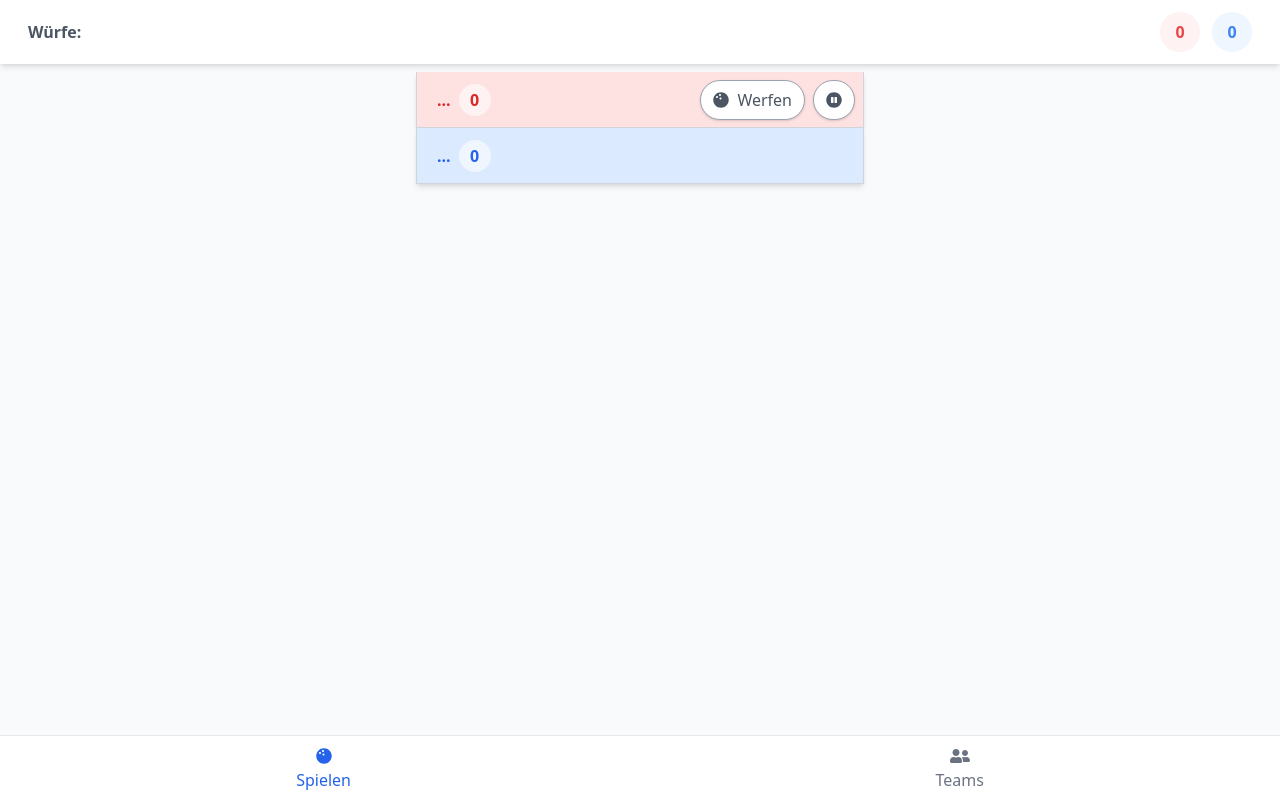
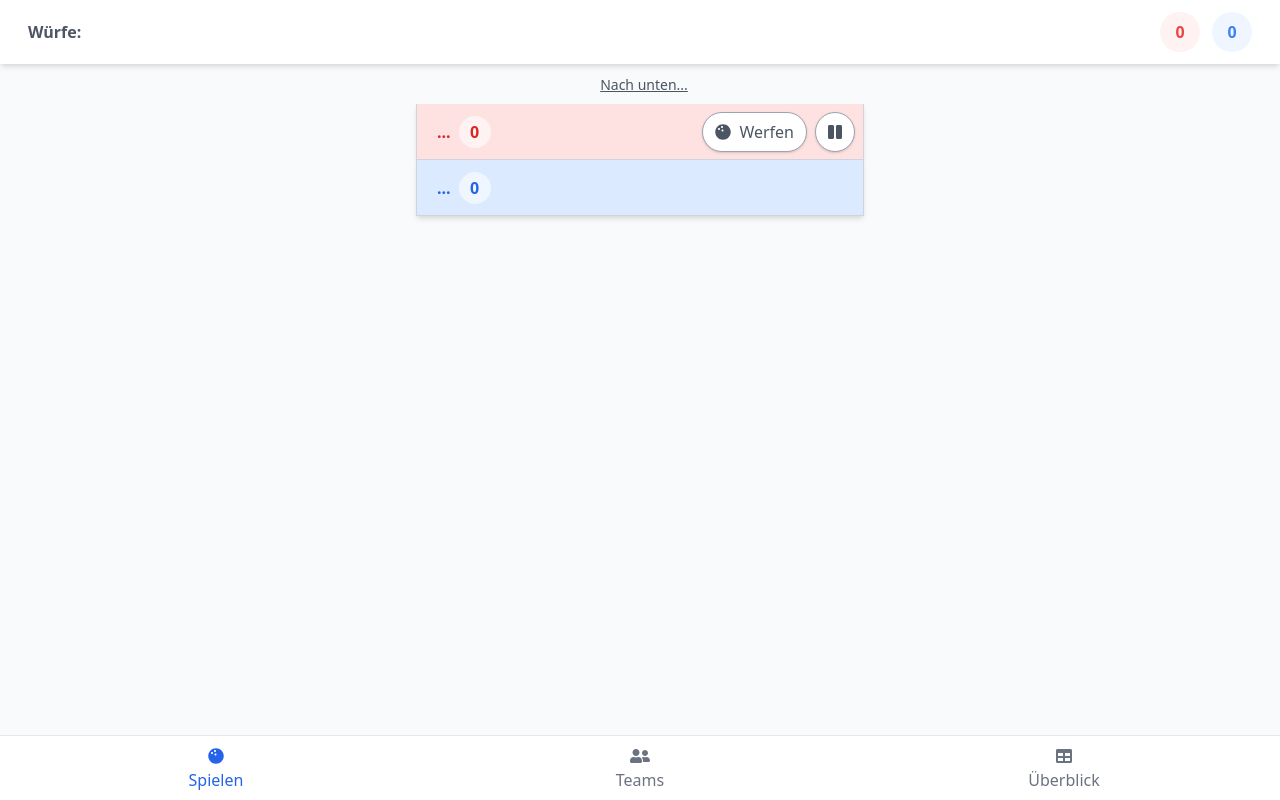
Before and after one commit to TorbenFricke/bossel, a React (Create React App) app: page / in a window 1280 px wide. Both pictures are taken after a click on the button "Spielen". Built offline with nearby package versions, Linux system fonts and the light colour scheme.

Commit message:
overview

```diff
--- a/public/index.html
+++ b/public/index.html
@@ -24,7 +24,7 @@
       work correctly both with client-side routing and a non-root public URL.
       Learn how to configure a non-root public URL by running `npm run build`.
     -->
-    <title>React App</title>
+    <title>Boßel App</title>
   </head>
   <body>
     <noscript>You need to enable JavaScript to run this app.</noscript>
--- a/src/App.js
+++ b/src/App.js
@@ -4,6 +4,7 @@ import {Header} from "./Header";
 import {Footer, navOptions} from "./Footer";
 import {initialGameState, saveToLocalstorage} from "./gameLogic";
 import {TeamSetup} from "./Teams";
+import {Overview} from "./Overview";
 
 
 const _initialGameState = initialGameState()
@@ -80,13 +81,13 @@ function App() {
         <div className={"bg-gray-50 min-h-screen"}>
             <Header teams={teams}/>
 
-            <Timeline
-                className={navIndex === navOptions.timeline ? "" : "hidden"}
+            {navIndex === navOptions.timeline && <Timeline
+                //className={navIndex === navOptions.timeline ? "" : "hidden"}
                 teams={teams}
                 timeline={timeline}
                 setTimeline={setTimeline}
                 setTeams={setTeams}
-            />
+            />}
 
             {navIndex === navOptions.teams && <TeamSetup
                 teams={teams}
@@ -94,7 +95,10 @@ function App() {
                 reset={reset}
             />}
 
-            {navIndex === navOptions.overview && <div>Übersicht</div>}
+            {navIndex === navOptions.overview && <Overview
+                teams={teams}
+                timeline={timeline}
+            />}
 
             <Footer navIndex={navIndex} setNavIndex={setNavIndex}/>
         </div>
--- a/src/Footer.js
+++ b/src/Footer.js
@@ -1,6 +1,6 @@
 import {FontAwesomeIcon} from "@fortawesome/react-fontawesome";
 import React from "react";
-import {faBowlingBall, faUserFriends} from "@fortawesome/free-solid-svg-icons";
+import {faBowlingBall, faTable, faUserFriends} from "@fortawesome/free-solid-svg-icons";
 //faTable
 
 
@@ -27,6 +27,12 @@ export function Footer({navIndex, setNavIndex, ...props}) {
                     onClick={() => setNavIndex(navOptions.teams)}>
                     Teams
                 </FooterNavButton>
+                <FooterNavButton
+                    icon={faTable}
+                    active={navIndex === navOptions.overview}
+                    onClick={() => setNavIndex(navOptions.overview)}>
+                    Überblick
+                </FooterNavButton>
             </div>
         </div>
     )
@@ -37,7 +43,7 @@ function FooterNavButton({active, color, ...props}) {
     const inactiveClass = `hover:text-black`
     return (
         <button
-            className={`text-gray-500 text-center h-12 px-4 py-auto rounded-xl flex-grow transition ${active ? activeClass : inactiveClass} ` + props.className}
+            className={`text-gray-500 text-center h-12 px-4 py-auto rounded-xl flex-1 transition ${active ? activeClass : inactiveClass} ` + props.className}
             onClick={props.onClick}
         >
             <div>
--- /dev/null
+++ b/src/Overview.js
@@ -0,0 +1,68 @@
+import React, {useState} from "react";
+import {FontAwesomeIcon} from "@fortawesome/react-fontawesome";
+import {icons} from "./Timeline"
+
+export function Overview({teams, timeline, ...props}) {
+    return (
+        <div className={"px-2 py-2 space-y-4"}>
+            {teams.map(team => {
+                return <TeamTable
+                    team={team}
+                    timeline={timeline}
+                />
+            })}
+        </div>
+    )
+}
+
+function TeamTable({team, timeline, ...props}) {
+    return (
+        <div className={"flex border rounded border-gray-100 bg-white shadow-md"}>
+            <HeaderColumn team={team}/>
+            <TimelineColumn team={team} timeline={timeline}/>
+        </div>
+    )
+}
+
+function HeaderColumn({team, ...props}) {
+    return (
+        <div className={"w-1/3 divide-y divide-gray-300"}>
+            {team.players.map(player => {
+                return <div className={`text-${team.color}-600 pl-2 py-1 font-bold truncate `}>
+                    {player.name || "..."}
+                </div>
+            })}
+        </div>
+    )
+}
+
+function TimelineColumn({team, timeline, ...props}) {
+    return (
+        <div className={"w-2/3 border-l divide-y divide-gray-300 overflow-y-scroll "}>
+            {team.players.map(player => {
+                return <Row
+                    timeline={timeline}
+                    player={player}
+                    color={team.color}
+                />
+            })}
+        </div>
+    )
+}
+
+function Row({player, timeline, color}) {
+    console.log(timeline
+        .filter(entry => entry.playerId === player.id))
+
+    const iconList = timeline
+        .filter(entry => entry.playerId === player.id)
+        .map(entry => {
+            return <FontAwesomeIcon icon={icons[entry.action]} className={"mr-1"}/>
+        })
+
+    return (
+        <div className={`text-${color}-600 font-bold flex flex-row p-2 `}>
+            {iconList}
+        </div>
+    )
+}
--- a/src/Timeline.js
+++ b/src/Timeline.js
@@ -1,6 +1,6 @@
 import React, {useEffect, useState} from "react";
 import {FontAwesomeIcon} from "@fortawesome/react-fontawesome";
-import {faBowlingBall, faPauseCircle, faUndo} from "@fortawesome/free-solid-svg-icons";
+import {faBowlingBall, faPause, faUndo} from "@fortawesome/free-solid-svg-icons";
 import {
     actions,
     findPlayerById,
@@ -12,15 +12,14 @@ import {
 } from "./gameLogic"
 
 
-const icons = {}
+export const icons = {}
 icons[actions.throw] = faBowlingBall
-icons[actions.skip] = faPauseCircle
-
-const historyLength = 50
+icons[actions.skip] = faPause
 
 export function Timeline({timeline, teams, setTimeline, setTeams, className, ...props}) {
     const [activeIdx, setActiveIdx] = useState(0);
     const [throwOrder, setThrowOrder] = useState(findThrowOrder(teams, timeline));
+    const [historyLength, setHistoryLength] = useState(10)
 
     useEffect(() => {
         setThrowOrder(findThrowOrder(teams, timeline))
@@ -57,11 +56,25 @@ export function Timeline({timeline, teams, setTimeline, setTeams, className, ...
     return (
         <div className={`px-2 py-2 ` + className}>
             <div className={"max-w-md mx-auto"}>
-                {historyLength < timeline.length &&
-                    <div className={"text-center mb-2 text-gray-600"}>
-                        {timeline.length - historyLength} Einträge ausgebledet
-                    </div>
-                }
+                <div className={"text-center mb-2"}>
+                    {historyLength < timeline.length ?
+                        <div>
+                            <RoundButtonSmall onClick={() => setHistoryLength(historyLength + 10)}>
+                                Weitere Anzeigen...
+                            </RoundButtonSmall>
+                            <div className={"text-gray-600 ml-2 mt-1 text-sm"}>
+                                {timeline.length - historyLength} ausgebledet
+                                <a href={"#defaultScroll"} className={"underline ml-2"}>
+                                    Nach unten...
+                                </a>
+                            </div>
+                        </div>
+                        :
+                        <a href={"#defaultScroll"} className={"underline text-gray-600 text-sm ml-2"}>
+                            Nach unten...
+                        </a>
+                    }
+                </div>
                 <div>
                     {
                         timeline.slice(-historyLength).map((row, index) => {
@@ -126,7 +139,7 @@ function TimelinePlayer({setTimeline, player, ...props}) {
             <div className={"flex"}>
                 <div className={`flex-initial my-4 font-bold`}>
                     {player.name || "..."}
-                    {props.actionIcon && <FontAwesomeIcon icon={props.actionIcon} className={"ml-2 text-xl mt-0.5"}/>}
+                    {props.actionIcon && <FontAwesomeIcon icon={props.actionIcon} className={"ml-2 mt-1"}/>}
                 </div>
                 {props.dead ||
                     <div className={`ml-2 mt-3 font-bold flex-initial h-8 w-8 pt-1 text-center rounded-full bg-${color}-50`}>
@@ -176,3 +189,14 @@ function RoundButton(props) {
         </button>
     )
 }
+
+function RoundButtonSmall(props) {
+    return (
+        <button
+            className={`bg-white border border-gray-400 hover:border-gray-700 text-gray-600 hover:text-gray-800 py-1 text-sm px-3 rounded-full shadow-sm ` + props.className}
+            onClick={props.onClick}
+        >
+            {props.children}
+        </button>
+    )
+}
```
